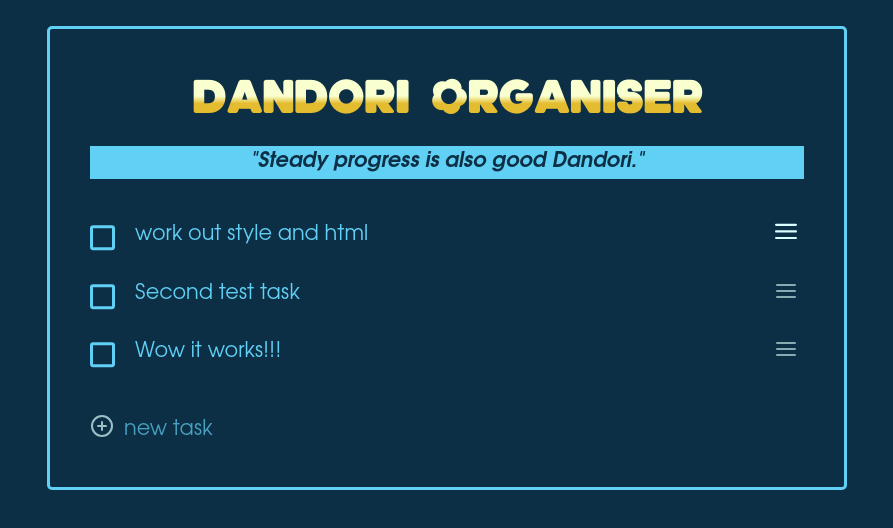
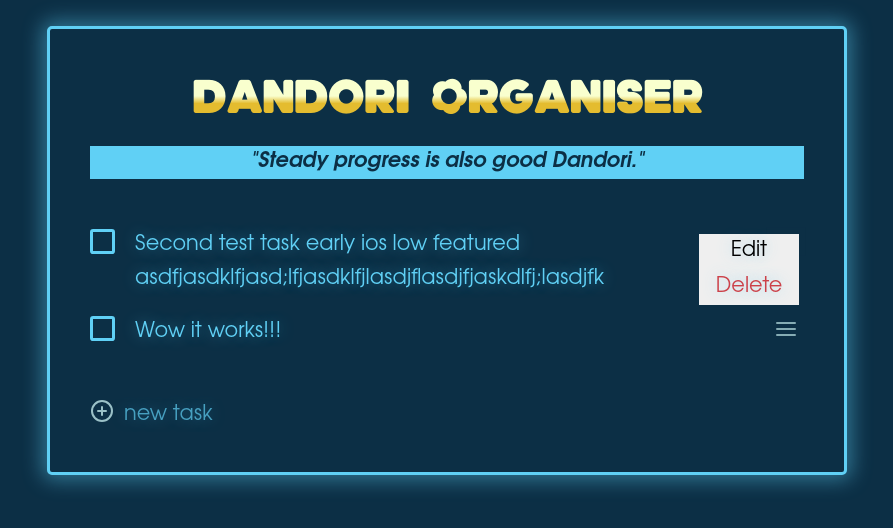
Before and after one commit to muahchee/dandori-organiser, a website built with webpack: page src/template.html in a window 1280 px wide. Both pictures are taken after a click on the button 979 px from the left and 238 px from the top of the page. Shown: the whole page, without its empty margins (193-1086 px from the left). Built offline with nearby package versions, Linux system fonts and the light colour scheme.

Commit message:
improve open and close code
now two option menus cant be open at the same time

```diff
--- a/src/index.js
+++ b/src/index.js
@@ -12,5 +12,5 @@ new Sortable(list, {
 
 //create a task item
 
-new Task("Second test task").createTask()
+new Task("Second test task early ios low featured asdfjasdklfjasd;lfjasdklfjlasdjflasdjfjaskdlfj;lasdjfk").createTask()
 new Task("Wow it works!!!").createTask()
--- a/src/scripts/task.js
+++ b/src/scripts/task.js
@@ -22,28 +22,22 @@ export class Task {
 
     this.optionBtn = document.createElement("button");
     this.optionBtn.setAttribute("class", "options");
-    //"optionInsideClick" is to allow option window to close when clicking outside, prevent inside clicks from closeing the window
-    this.optionBtn.setAttribute("optionInsideClick", true);
 
     this.optionIcon = document.createElement("img");
     this.optionIcon.src = optionImg;
     this.optionIcon.setAttribute("alt", "menu icon");
-    this.optionIcon.setAttribute("optionInsideClick", true);
 
     //options menu
     this.optionMenu = document.createElement("div");
     this.optionMenu.setAttribute("class", "options-menu");
-    this.optionMenu.setAttribute("optionInsideClick", true);
 
     this.editBtn = document.createElement("button");
     this.editBtn.setAttribute("class", "edit");
     this.editBtn.textContent = "Edit";
-    this.editBtn.setAttribute("optionInsideClick", true);
 
     this.deleteBtn = document.createElement("button");
     this.deleteBtn.setAttribute("class", "delete");
     this.deleteBtn.textContent = "Delete";
-    this.deleteBtn.setAttribute("optionInsideClick", true);
 
   }
 
@@ -55,14 +49,12 @@ export class Task {
     .toLowerCase()
     .split(" ")
     .join("-");
-  }
+  };
 
-  _outsideClick(element){
-    document.addEventListener("click", e => {
-      if (!element.contains(e.target)) {
-        element.style.visibility = "hidden"
-      }
-    })
+  _outsideClicks(e){
+    if (e.target.parentNode != this.optionBtn && e.target.parentNode != this.optionMenu){
+      return  this.optionMenu.style.visibility = "hidden";
+    };
   }
 
   //--public interfaces--
@@ -74,7 +66,7 @@ export class Task {
     this.task.appendChild(this.optionBtn);
     this.task.appendChild(this.optionMenu)
 
-    this.optionBtn.appendChild(this.optionIcon)
+    this.optionBtn.appendChild(this.optionIcon);
 
     this.optionMenu.appendChild(this.editBtn);
     this.optionMenu.appendChild(this.deleteBtn);
@@ -85,10 +77,11 @@ export class Task {
     });
 
     //close option menu
+    //detect "outside clicks"
     document.addEventListener("click", e => {
-      if (!e.target.getAttribute("optionInsideClick")){
+      if (e.target.parentNode != this.optionBtn && e.target.parentNode != this.optionMenu){
         this.optionMenu.style.visibility = "hidden";
-      }
-    })
-  }
-}
+      };
+    });
+  };
+};
--- a/src/styles.css
+++ b/src/styles.css
@@ -67,6 +67,8 @@ h1, h2, h3, h4, h5, h6 {
 --lighter: #d8ffff;
 --lightest: #f9ffce;
 --lightest2: #e4bc2f;
+
+--light-shadow: #60d0f570;
 }
 
 
@@ -84,11 +86,15 @@ body{
   height: 100%;
 }
 
+label, button{
+  text-shadow: 0 0 15px var(--light-shadow);
+}
+
 .main-container{
   display: flex;
   flex-direction: column;
 
-  gap: 40px;
+  gap: 50px;
 
   width: min(800px, 100vw);
   height: 100%;
@@ -96,6 +102,8 @@ body{
   border: 3px solid var(--light);
   border-radius: 5px;
   padding: min(40px, 6vw);
+
+  box-shadow: 0px 0px 20px 5px var(--light-shadow);
 
 }
 
@@ -138,6 +146,8 @@ header p{
 
 .task-list label{
   cursor: pointer;
+  /* transform: translateY(5px); */
+
 }
 
 .task-list input[type="checkbox"]{
@@ -149,7 +159,7 @@ header p{
   height: 25px;
   border: 0.15em solid currentColor;
   border-radius: 0.15em;
-  transform: translateY(0.3em);
+  /* transform: translateY(0.3em); */
   cursor: pointer;
 
   display: grid;
@@ -204,6 +214,7 @@ button.options{
   background-color: var(--darkest);
   cursor: pointer;
   opacity: 0.60;
+  height: 25px;
 }
 
 /* --options menu-- */
--- a/src/template.html
+++ b/src/template.html
@@ -13,22 +13,6 @@
     </header>
 
   <div class="task-list">
-    <div class="task">
-
-      <input type="checkbox" id="hello" name="hello">
-
-      <label for="hello">work out style and html</label>
-
-      <button class="options"><img src="img/menu.svg" alt="menu icon"></button>
-
-      <div class="options-menu">
-
-        <button class="edit">Edit</button>
-        <button class="delete">Delete</button>
-
-      </div>
-
-    </div>
   </div>
 
   <!-- new task btn -->
```
